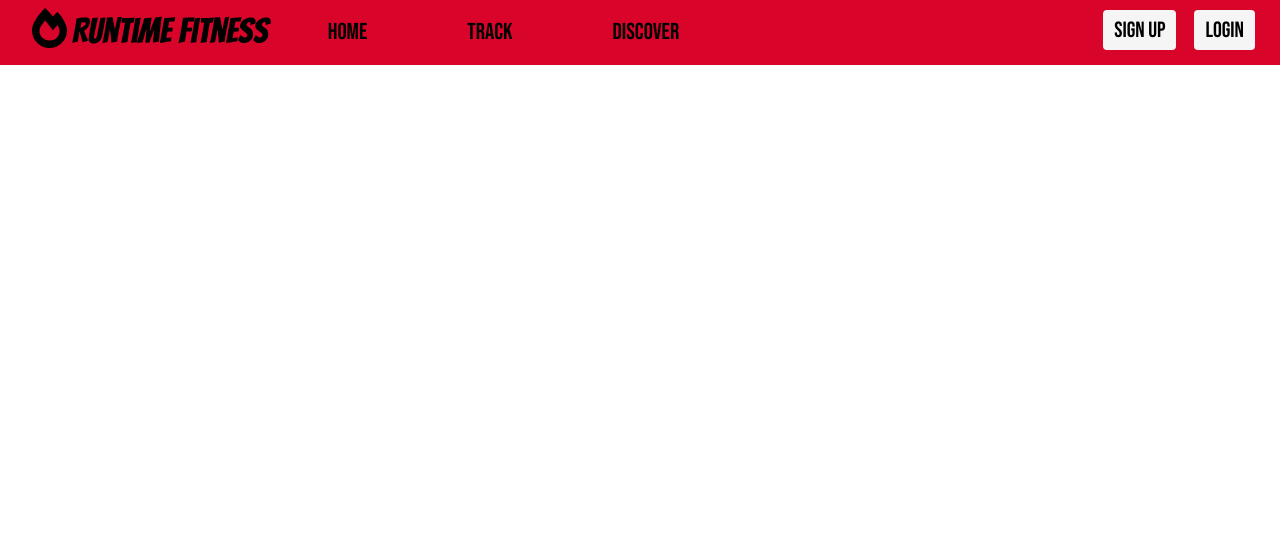
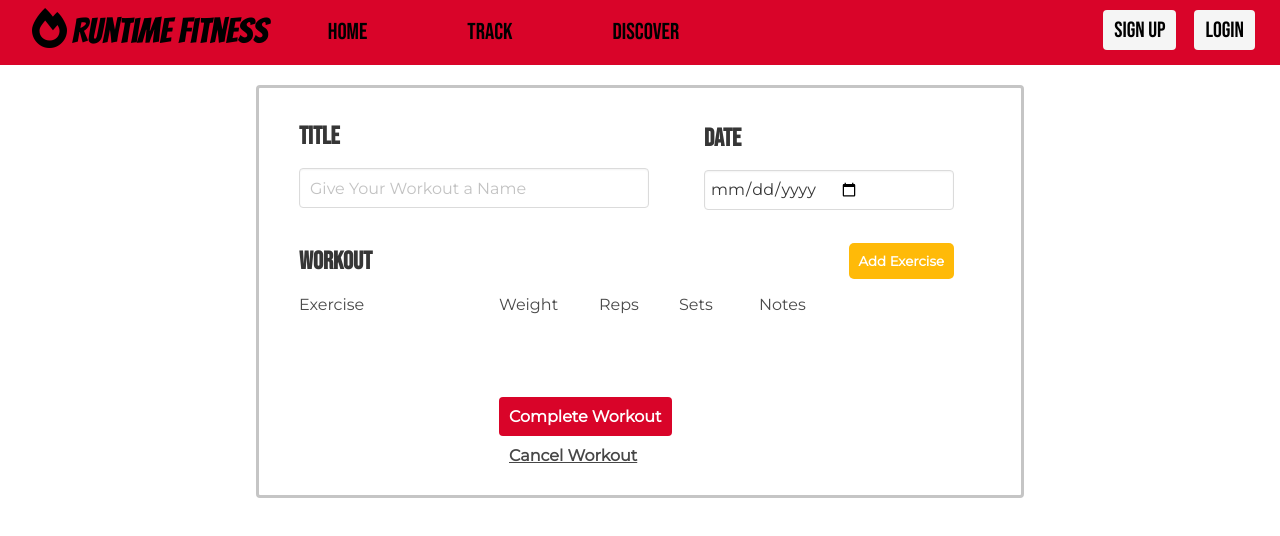
Before and after one commit to jasmineennabe/WSP_Exercise_App, a Vue app in the folder client/: page /createworkout in a window 1280 px wide. Shown: the top 536 px of the page. Built offline with nearby package versions, Linux system fonts and the light colour scheme.

Commit message:
updating track & create workouts/components

```diff
--- /dev/null
+++ b/client/src/components/AddRow.vue
@@ -0,0 +1,108 @@
+<template>
+    <div class="add-row">
+        <!-- <div class="field5" v-for="(workout, w) in rows" :key='w'> -->
+            <div class="ex">
+                <input type="text" class="input" v-model="name">
+            </div>
+            <div class="wg">
+                <input type="text" class="input" v-model="weight">
+            </div>
+            <div class="rp">
+                <input type="text" class="input" v-model="reps">
+            </div>
+            <div class="st">
+                <input type="text" class="input" v-model="sets">
+            </div>
+            <div class="nt">
+                  <input type="text" class="input" v-model="notes">
+            </div>
+            <div class="dl">
+                  <button @click.prevent="$emit(delete-Row)" class="input"><i class="fas fa-trash-alt"></i></button>
+            </div>
+        <!-- </div> -->
+    </div>
+</template>
+
+<script>
+export default {
+    data: ()=> ({
+        newId: 0,
+        // row: [
+        //     {
+                id: '',
+                name: '',
+                weight: '',
+                reps: '',
+                sets: '',
+                notes: '',
+            // }
+        // ],
+        // rows: []
+    }),
+    // methods: {
+    //     deleteRow(index) {
+    //         this.rows.splice(index, 1)
+    //     }
+    // }
+}
+</script>
+
+<style>
+.field5 {
+  margin: 5px 15px 15px 15px;
+  display: block;
+}
+.field5 input {
+  padding: 1px 10px;
+  font-family: 'Montserrat', sans-serif;
+}
+.ex {
+  width: 200px;
+  margin-right: 0;
+  display: inline-block;
+}
+.ex input {
+  width: 200px;
+}
+.wg {
+  width: 100px;
+  margin-right: 0;
+  display: inline-block;
+}
+.wg input {
+  width: 100px;
+}
+.rp {
+  width: 80px;
+  margin-right: 0;
+  display: inline-block;
+}
+.rp input {
+  width: 80px;
+}
+.st {
+  width: 80px;
+  margin-right: 0;
+  display: inline-block;
+}
+.st input {
+  width: 80px;
+}
+.nt {
+  width: 255px;
+  margin-right: 0;
+  display: inline-block;
+}
+.nt input {
+  width: 255px;
+}
+.dl {
+  width: 40px;
+  margin-right: 0;
+  display: inline-block;
+}
+.dl i {
+    color: #707070;
+    cursor: pointer;
+}
+</style>
--- a/client/src/router/index.js
+++ b/client/src/router/index.js
@@ -11,6 +11,7 @@ const routes = [
   { path: '/mywall', name: 'My Wall', component: MyWall },
   { path: '/login', name: 'Login', component: Login },
   { path: '/routine', name: 'Routine', component: () => import(/* webpackChunkName: "about" */ '../views/Routine.vue')},
+  { path: '/createworkout', name: 'Create Workout', component: () => import(/* webpackChunkName: "about" */ '../views/CreateWorkout.vue')},
   { path: '/settings', name: 'Settings', component: () => import(/* webpackChunkName: "about" */ '../views/Settings.vue')},
   { path: '/about', name: 'About', component: () => import(/* webpackChunkName: "about" */ '../views/About.vue')},
   { path: '/signup', name: 'Sign Up', component: () => import(/* webpackChunkName: "about" */ '../views/Signup.vue')},
--- /dev/null
+++ b/client/src/views/CreateWorkout.vue
@@ -0,0 +1,271 @@
+<template>
+  <div class="create-workout">
+      <form action="">
+          <div class="field">
+            <label class="label">Title</label>
+                <input class="input box" type="text" placeholder="Give Your Workout a Name" v-model="title">
+        </div>
+
+        <div class="field2">
+            <label class="label">Date</label>
+                <input class="input smaller" type="date" v-model="date">
+        </div>
+
+        <div class="field3">
+            <label class="label">Workout</label>
+            <div class="labels">
+                <label class="input-label ex">Exercise</label>
+                <label class="input-label wg">Weight</label>
+                <label class="input-label rp">Reps</label>
+                <label class="input-label st">Sets</label>
+                <label class="input-label nt">Notes</label>
+            </div>
+        </div>
+        <div class="field4">
+            <button type="button" @click="addRow">Add Exercise</button>
+        </div>
+
+        <div class="field5">
+            <AddRow :delete-Row="deleteRow" v-for="(row, i) in rows" :key="i" :is="row"/>
+        </div>
+
+        <!-- <div class="field5" v-for="(workout, w) in rows" :key='w'>
+            <div class="ex">
+                <input type="text" class="input" v-model="name">
+            </div>
+            <div class="wg">
+                <input type="text" class="input" v-model="weight">
+            </div>
+            <div class="rp">
+                <input type="text" class="input" v-model="reps">
+            </div>
+            <div class="st">
+                <input type="text" class="input" v-model="sets">
+            </div>
+            <div class="nt">
+                  <input type="text" class="input" v-model="notes">
+            </div>
+            <div class="dl">
+                  <button @click.prevent="deleteRow" class="input"><i class="fas fa-trash-alt"></i></button>
+            </div>
+        </div> -->
+
+
+        <div class="field6">
+            <div class="complete">
+              <button @click.prevent="createWorkout">Complete Workout</button>
+            </div>
+            <div class="cancel">
+             <button type="button" class="cancelWorkout">Cancel Workout</button>
+            </div>
+        </div>
+      </form>
+  </div>
+</template>
+
+<script>
+  import AddRow from '../components/AddRow'
+
+export default {
+  data: ()=> ({
+    title: '',
+    date: '',
+    workout: {
+      name: '',
+      weight: '',
+      reps: '',
+      sets: '',
+      notes: ''
+    },
+    rows: [],
+    workouts: [],
+  }),
+  methods: {
+    // IT WORKS!!!!
+    addRow() {
+      this.rows.push(AddRow)
+    },
+    deleteRow(i) {
+      this.rows.splice(AddRow, i)
+    }
+  },
+  //   createWorkout() {
+  //     if(!this.title) {
+  //       this.title = this.date
+  //       return
+  //     }
+
+  //     const newWorkout = {
+  //       title: this.title,
+  //       date: this.date,
+  //       workout: {
+  //         name: this.name,
+  //         weight: this.weight,
+  //         reps: this.reps,
+  //         sets: this.sets,
+  //         notes: this.notes
+  //       }
+  //     }
+  //     this.workouts.push(newWorkout)
+  //     console.log(this.workouts)
+  //   }
+  // },
+  components: {
+    AddRow
+  }
+}
+</script>
+
+<style scoped>
+.create-workout {
+    width: 60vw;
+    margin: 20px auto;
+    border: solid;
+    border-color: #c5c5c5;
+    border-radius: 4px;
+    padding: 20px;
+    font-family: 'Montserrat', sans-serif;
+}
+label {
+    font-size: 25px;
+    font-family: 'Bebas Neue', sans-serif;
+    margin-bottom: 0;
+}
+.field {
+    display: inline-block;
+    padding-top: 10px;
+    width: 350px;
+    height: 95px;
+    margin: 0 20px;
+}
+.field2 {
+    float: right;
+    display: inline-block;
+    margin-top: 12px;
+    margin-right: 47px;
+    margin-bottom: 12px;
+    width: 250px;
+    height: 95px;
+}
+.field3 {
+    clear: right;
+    display: inline-block;
+    width: 100px;
+    margin: 0 20px;
+    margin-top: 40px;
+}
+.field4 {
+    margin-top: 40px;
+    float: right;
+    margin-right: -250px;
+}
+.field4 button {
+    border: none;
+    border-radius: 5px;
+    padding: 10px;
+    font-family: 'Montserrat', sans-serif;
+    cursor: pointer;
+    background-color: #ffba08;
+    color: white;
+    font-weight: bolder;
+}
+/* .field5 {
+  margin: 5px 15px 15px 15px;
+  display: block;
+} */
+.field6 {
+  margin: 80px 200px 0 200px;
+}
+.complete, .cancel {
+  margin: 0 20px;
+  display: inline-block;
+}
+.complete button, .cancel button{
+  font-family: 'Montserrat', sans-serif;
+  font-size: 16px;
+  border: none;
+  border-radius: 4px;
+  padding: 10px;
+  font-weight: bolder;
+  cursor: pointer;
+}
+.complete button {
+  background-color: #d90429;
+  color: white;
+}
+.cancel button {
+  color: #474747;
+  text-decoration: underline;
+  background-color: white;
+}
+.input.box {
+    width: 400px;
+    font-family: 'Montserrat', sans-serif;
+    padding: 1px 10px;
+}
+.input.smaller {
+    width: 250px;
+    font-family: 'Montserrat', sans-serif;
+}
+.labels {
+    display: inline-block;
+    width: 760px;
+}
+.input-label {
+  font-family: 'Montserrat', sans-serif;
+  font-size: 16px;
+}
+.field5 input {
+  padding: 1px 10px;
+  font-family: 'Montserrat', sans-serif;
+}
+.ex {
+  width: 200px;
+  margin-right: 0;
+  display: inline-block;
+}
+.ex input {
+  width: 200px;
+}
+.wg {
+  width: 100px;
+  margin-right: 0;
+  display: inline-block;
+}
+.wg input {
+  width: 100px;
+}
+.rp {
+  width: 80px;
+  margin-right: 0;
+  display: inline-block;
+}
+.rp input {
+  width: 80px;
+}
+.st {
+  width: 80px;
+  margin-right: 0;
+  display: inline-block;
+}
+.st input {
+  width: 80px;
+}
+.nt {
+  width: 255px;
+  margin-right: 0;
+  display: inline-block;
+}
+.nt input {
+  width: 255px;
+}
+.dl {
+  width: 40px;
+  margin-right: 0;
+  display: inline-block;
+}
+.dl i {
+    color: #707070;
+    cursor: pointer;
+}
+</style>
--- a/client/src/views/MyWall.vue
+++ b/client/src/views/MyWall.vue
@@ -82,6 +82,7 @@
 <script>
     import ContentCard from "../components/ContentCard";
     import FriendsSmall from "../components/FriendsSmall"
+
 export default {
     data: ()=> ({
         newPost: {
--- a/client/src/views/Routine.vue
+++ b/client/src/views/Routine.vue
@@ -211,7 +211,7 @@ export default {
 </script>
 
 <style>
-.routine {
+/* .routine {
     width: 60vw;
     margin: 20px auto;
     border: solid;
@@ -245,9 +245,9 @@ export default {
     display: inline-block;
     width: 500px;
     margin: 0 20px;
-}
+} */
 
-.input.box {
+/* .input.box {
     width: 400px;
     font-family: 'Montserrat', sans-serif;
     padding: 1px 10px;
@@ -255,7 +255,7 @@ export default {
 .input.smaller {
     width: 250px;
     font-family: 'Montserrat', sans-serif;
-}
+} */
 button.button {
     background-color: #ffba08;
     color: white;
--- a/client/src/views/Track.vue
+++ b/client/src/views/Track.vue
@@ -5,7 +5,7 @@
           <div class="sized">
             <div class="workouts">
                 <h2>My Workouts</h2>
-                <router-link to="/routine" tag="a">+ Add Activity</router-link>
+                <router-link to="/createworkout" tag="a">+ Add Activity</router-link>
                 <br><br>
                 <div class="columns routine-buttons">
                     <div class="column is-one-fifth routine1">
```
